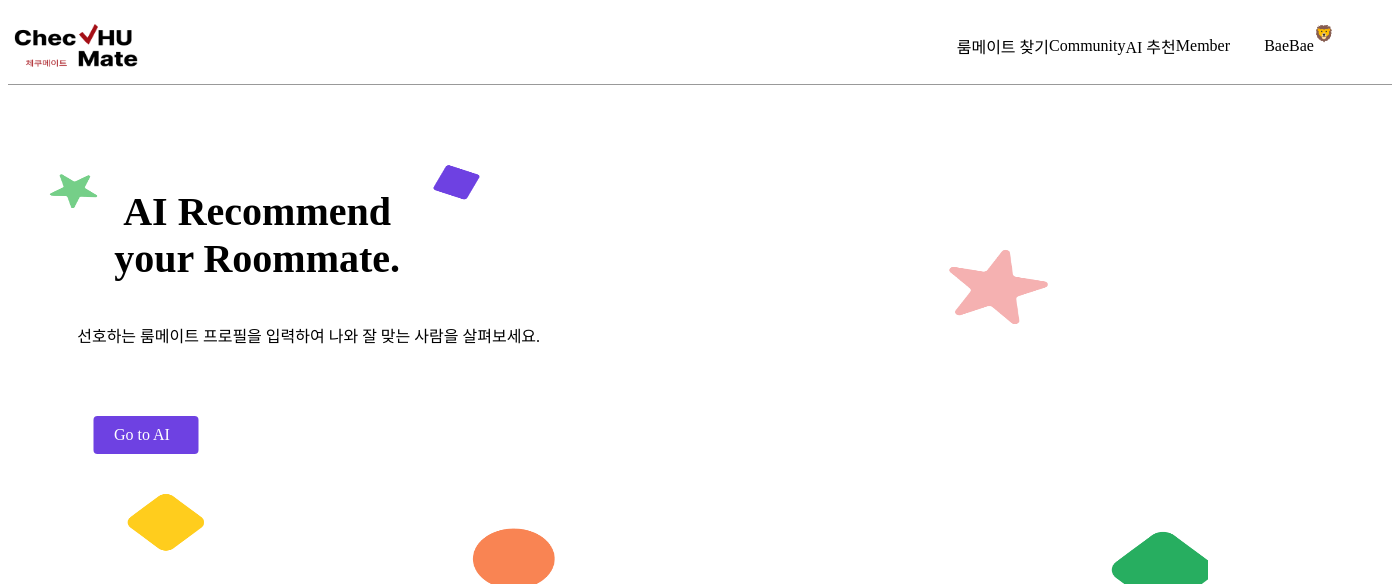
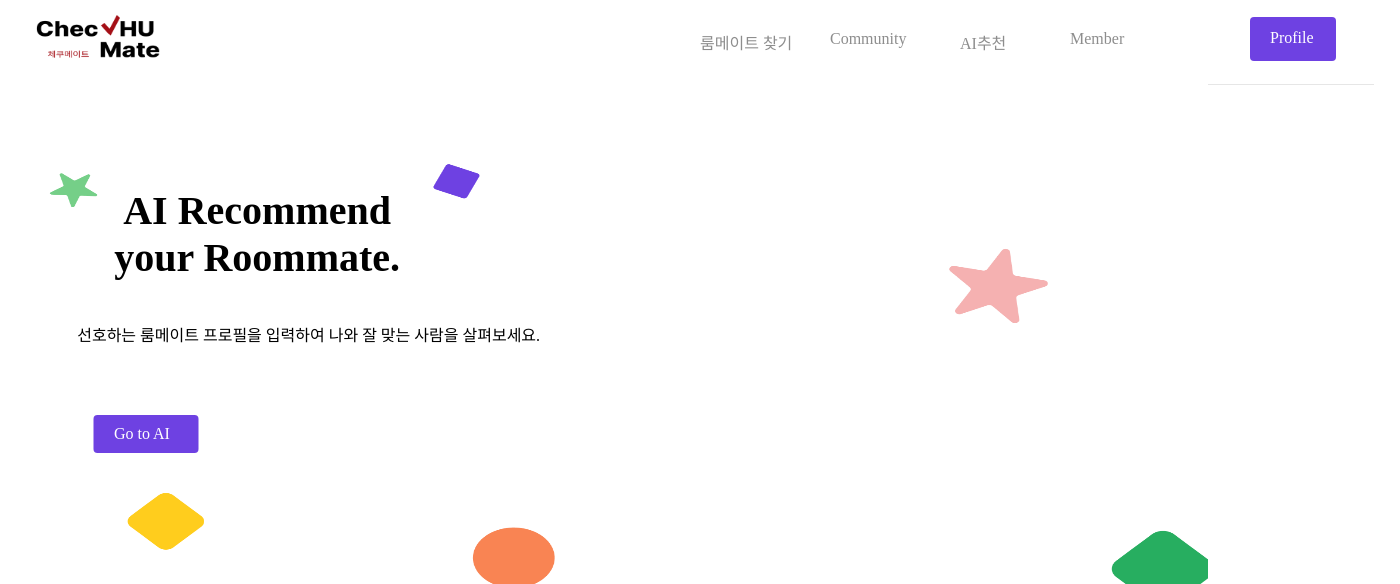
Before and after one commit to BARAM1NG/Demo_ChecKHUMate, a Python web app: template frontend/templates/main.html in a window 1400 px wide; the page is wider, and only the part inside the window is pictured. Shown: the top 584 px of that part. Run offline with Jinja, Linux system fonts and the light colour scheme; the template is opened without the code that fills it, so the values that code supplies are empty.

Commit message:
5/16 회의 전 업로드

```diff
--- a/frontend/static/css/main_style.css
+++ b/frontend/static/css/main_style.css
@@ -1,43 +1,103 @@
-header {
-    /*background-color:#6E41E2;*/
-    width: 100%;
-    height: 76px;
-    display: flex;
-    justify-content: space-between;
-    align-items: center;
-    border-bottom: solid 1px #999;
+
+.logo {
+height:45px;
+width:130px;
+left:30px;
+top:15px;
+position: absolute;
 }
 
-.page-logo {
-    width: 130px;
-    height: 45px;
-
+.roommate {
+	width:93px;
+	height:70px;
+    color:rgba(17.00000088661909, 17.00000088661909, 17.00000088661909, 0.47999998927116394);
+    position: absolute;
+    top: 30px;
+    left: 700px;
 }
 
-.header-right-section {
-    display: flex;
-    align-items: center;
+.community {
+	width:93px;
+	height:70px;
+    color:rgba(17.00000088661909, 17.00000088661909, 17.00000088661909, 0.47999998927116394);
+    position: absolute;
+    top: 30px;
+    left: 830px;
 }
 
-.tabs {
-    display: flex;
-    align-items: center;
-
+.ai_recommend {
+	width:93px;
+	height:70px;
+    color:rgba(17.00000088661909, 17.00000088661909, 17.00000088661909, 0.47999998927116394);
+    position: absolute;
+    top: 30px;
+    left: 960px;
 }
 
-.profile {
-    width: 162px;
-    display: flex;
-    justify-content: center;
-    align-items: center;
+.member {
+	width:93px;
+	height:70px;
+    color:rgba(17.00000088661909, 17.00000088661909, 17.00000088661909, 0.47999998927116394);
+    position: absolute;
+    top: 30px;
+    left: 1070px;
 }
 
-.profile-img {
-    width: 44px;
-    height: 44px;
-    border-radius: 100%;
-    align-items: center;
+.profile_box {
+	background-color:rgba(110.00000104308128, 65.0000037252903, 226.0000017285347, 1);
+	width:86px;
+	height:44px;
+	border-top-left-radius:4px;
+	border-top-right-radius:4px;
+	border-bottom-left-radius:4px;
+	border-bottom-right-radius:4px;
+	position:absolute;
+    top: 17px;
+    left: 1250px;
+}
+.profile {
+    color:rgba(255, 255, 255, 1);
+	width:46px;
+	height:24px;
+	position:absolute;
+	left:20px;
+	top:12px;
+	border-top-left-radius:4px;
+	border-top-right-radius:4px;
+	border-bottom-left-radius:4px;
+	border-bottom-right-radius:4px;
+}
 
+.registration_box {
+	background-color:rgba(110.00000104308128, 65.0000037252903, 226.0000017285347, 1);
+	width:120px;
+	height:44px;
+	border-top-left-radius:4px;
+	border-top-right-radius:4px;
+	border-bottom-left-radius:4px;
+	border-bottom-right-radius:4px;
+	position:absolute;
+    top: 35px;
+    right: 50px;
+}
+.registration {
+    color:rgba(255, 255, 255, 1);
+	width:46px;
+	height:24px;
+	position:absolute;
+	left:20px;
+	top:12px;
+	border-top-left-radius:4px;
+	border-top-right-radius:4px;
+	border-bottom-left-radius:4px;
+	border-bottom-right-radius:4px;
+}
+
+.line {
+	box-shadow:0px 1px 0px rgba(17.00000088661909, 17.00000088661909, 17.00000088661909, 0.10000000149011612);
+	background-color:rgba(255, 255, 255, 1);
+	width:1366px;
+	height:76px;
 }
 
 /* --- Main --- */
--- a/frontend/templates/main.html
+++ b/frontend/templates/main.html
@@ -11,20 +11,18 @@
 
 <body>
   <header>
-    <img class="page-logo" src="../static/image/logo.png">
-    <div class="header-right-section">
-      <div class="tabs">
-        <div class="tab-item">룸메이트 찾기</div>
-        <div class="tab-item">Community</div>
-        <div class="tab-item">AI 추천</div>
-        <div class="tab-item">Member</div>
-      </div>
-      <div class="profile">
-        <div class="nickname">BaeBae</div>
-        <div class="profile-img">🦁</div>
-      </div>
+    <img class='logo' src='../static/image/logo.png'></img>
+    <div class=roommate>룸메이트 찾기</div>
+    <div  class="community">Community</div>
+    <div  class="ai_recommend">AI추천</div>
+    <div  class="member">Member</div>
+    <div class=profile_box>
+      <div class=profile>Profile</div>
     </div>
+    <div class="line"></div>
   </header>
+
+
   <main>
     <img src="../static/image/background.png" alt=" ">
     <div class="main-text">
--- a/frontend/templates/my_page.html
+++ b/frontend/templates/my_page.html
@@ -113,6 +113,7 @@
     />
   </head>
   <body>
+
     <link rel="stylesheet" href="/frontend/static/css/my_page_style.css" />
     <div>
       <link href="/frontend/static/css/my_page.css" rel="stylesheet" />
```
Also changed, not shown: 1 other file.
